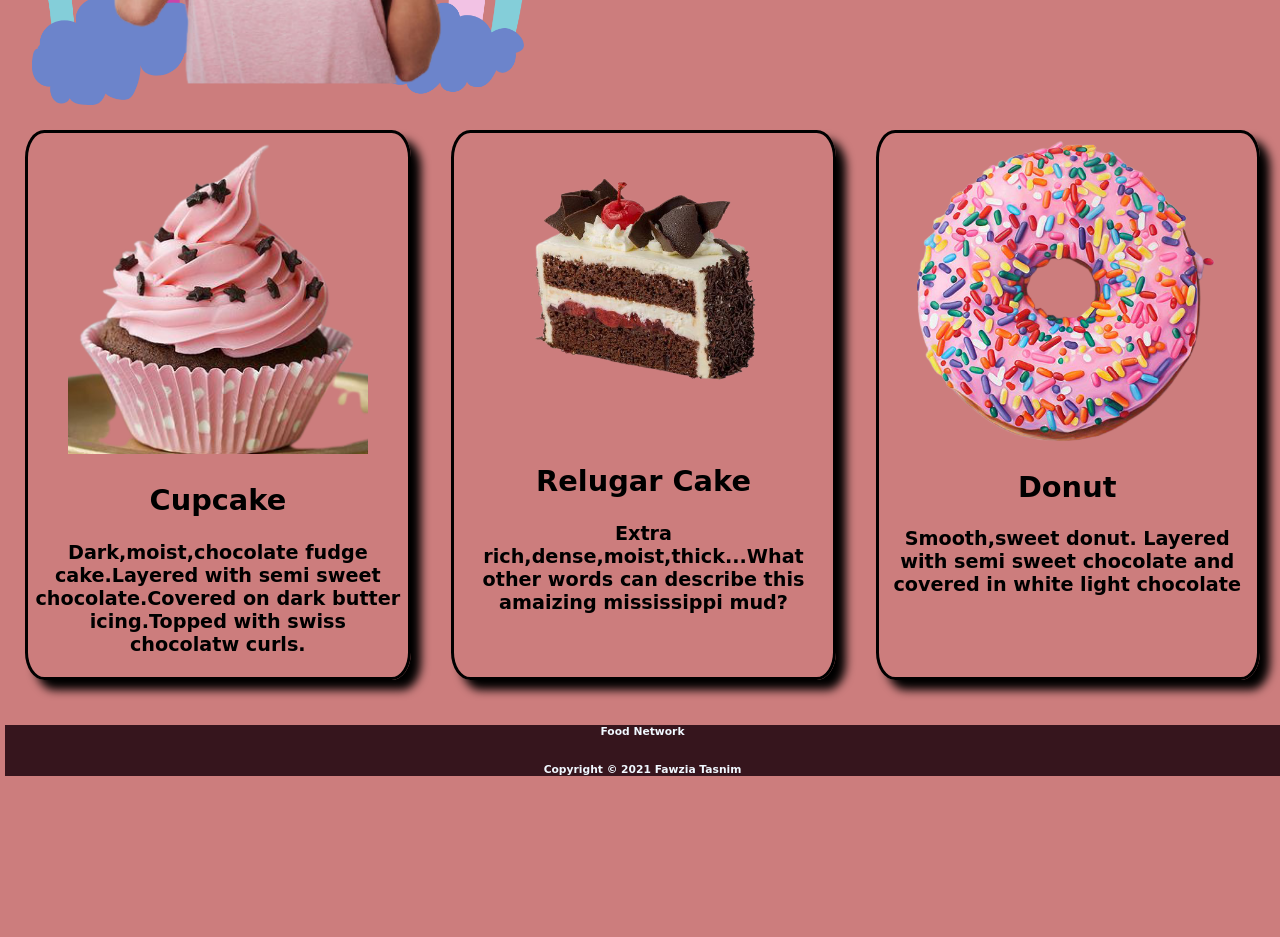
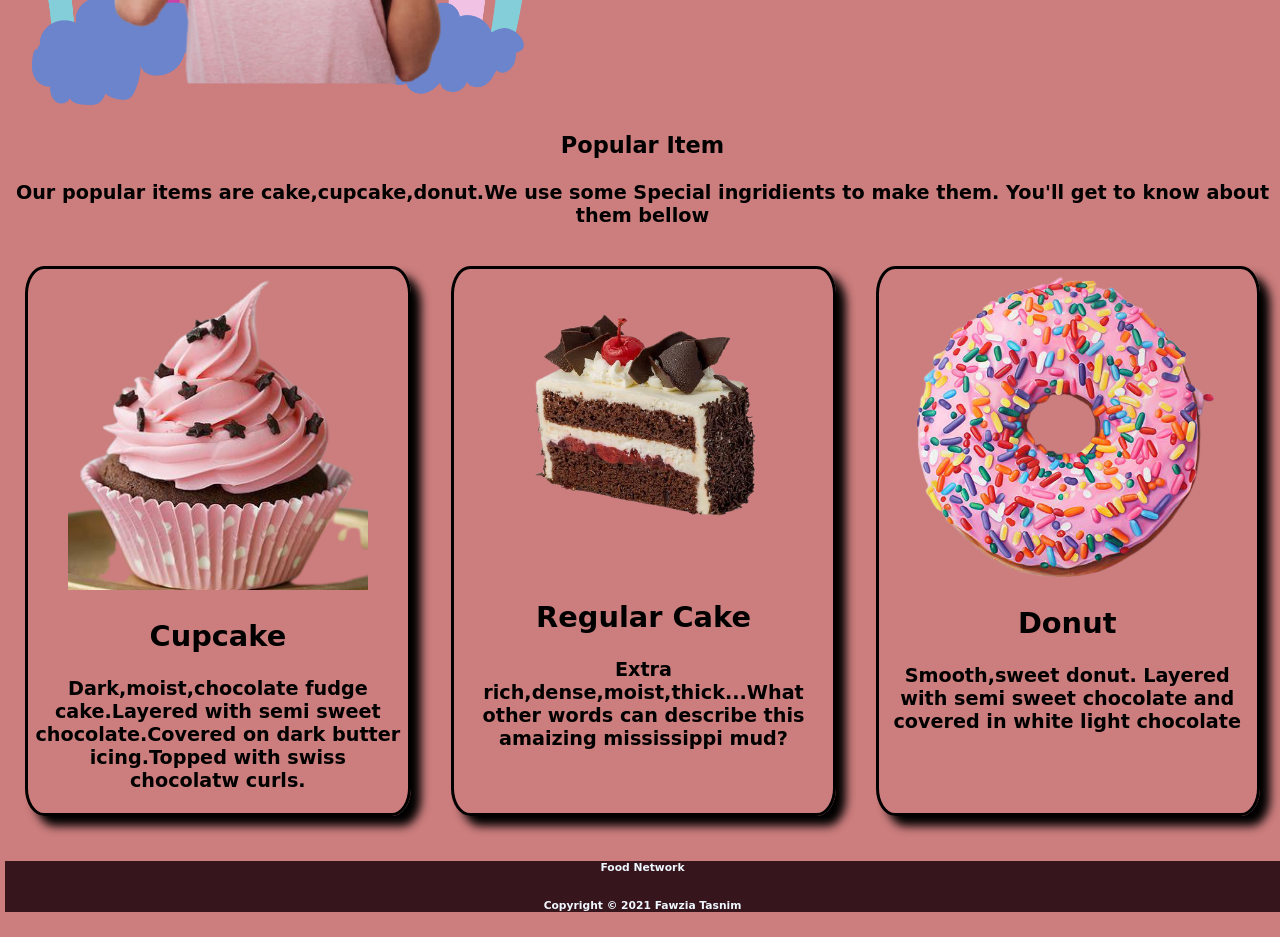
Before and after one commit to FawziaTasnim/food-network, a plain HTML site: page index.html in a window 1280 px wide. Shown: the part 1000-1937 px from the top of the page. Before the commit the page ends 1801 px from the top, so only its background shows below. Drawn offline with Linux system fonts and the light colour scheme.

Commit message:
new commit

```diff
--- a/index.html
+++ b/index.html
@@ -45,6 +45,13 @@
         </div>
     </section>
 
+<section>
+    <div id="popular">
+        <h3>Popular Item </h3>
+        <p>Our popular items are cake,cupcake,donut.We use some Special ingridients to make them. You'll get to know about them bellow</p>
+    </div>
+</section>
+
 
 
 
@@ -58,7 +65,7 @@
 
             <div id="regularcake">
                 <img  src="images/BlackForestCakeSlice_1024x1024_774f9f4e-93de-4e25-946b-8a03bd121b0c_540x-removebg-preview.png" alt="">
-            <h2 class="head-four">Relugar Cake</h2>
+            <h2 class="head-four">Regular Cake</h2>
             <p>Extra rich,dense,moist,thick...What other words can describe this amaizing mississippi mud?</p>
             </div>
 
--- a/style.css
+++ b/style.css
@@ -39,7 +39,7 @@ h1{
     width: 100%;
     background-image: url(images/#cc7d7d.png);
     background-repeat: no-repeat;
-    background-position: right;
+    background-position: bottom;
     text-align: center;
 
 }
@@ -129,6 +129,9 @@ text-align: center;
     color: black;
     font:bolder;
 }
+#popular{
+    text-align: center;
+}
 
 >footer{
     font-size: 40%;
```
